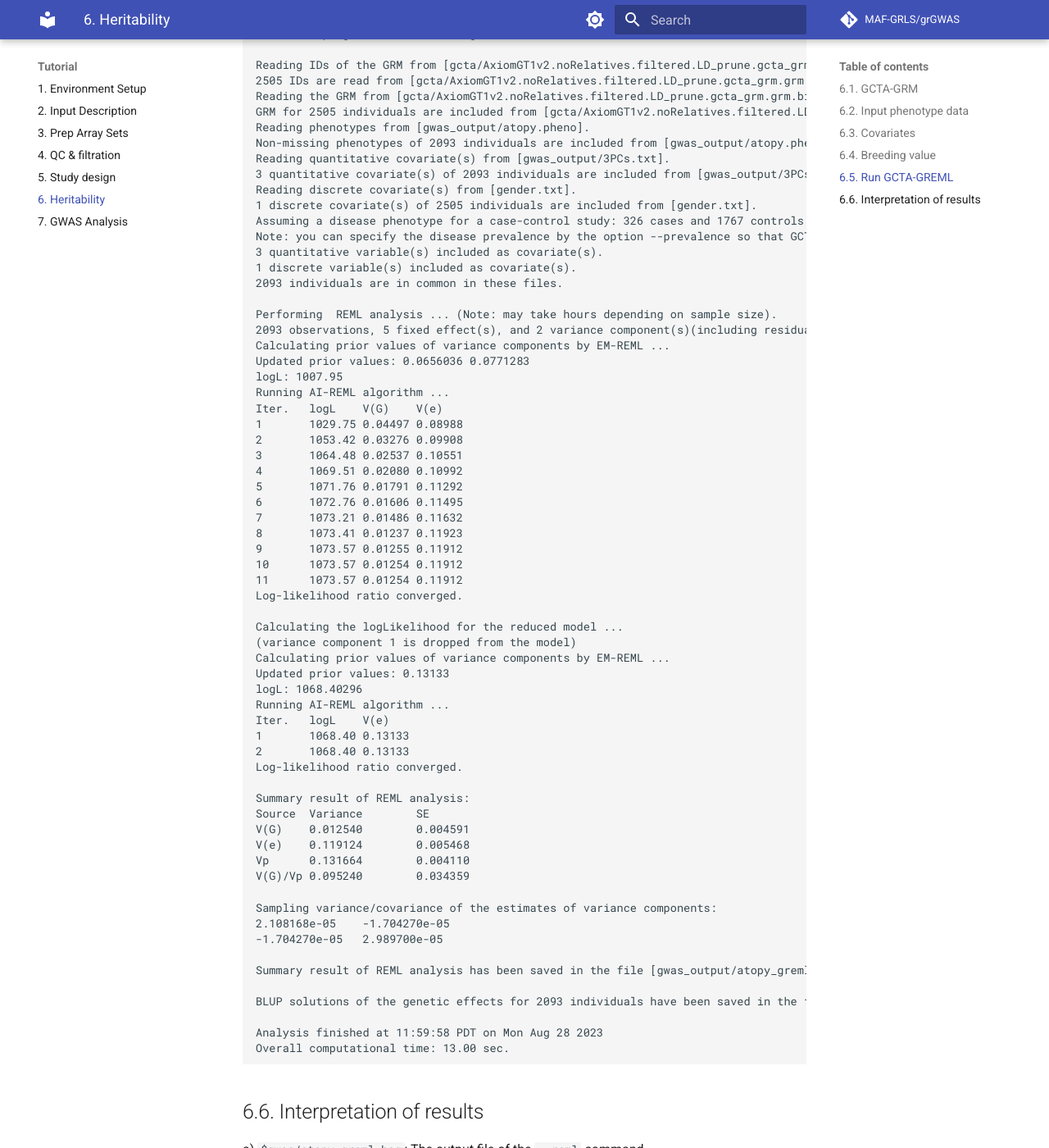
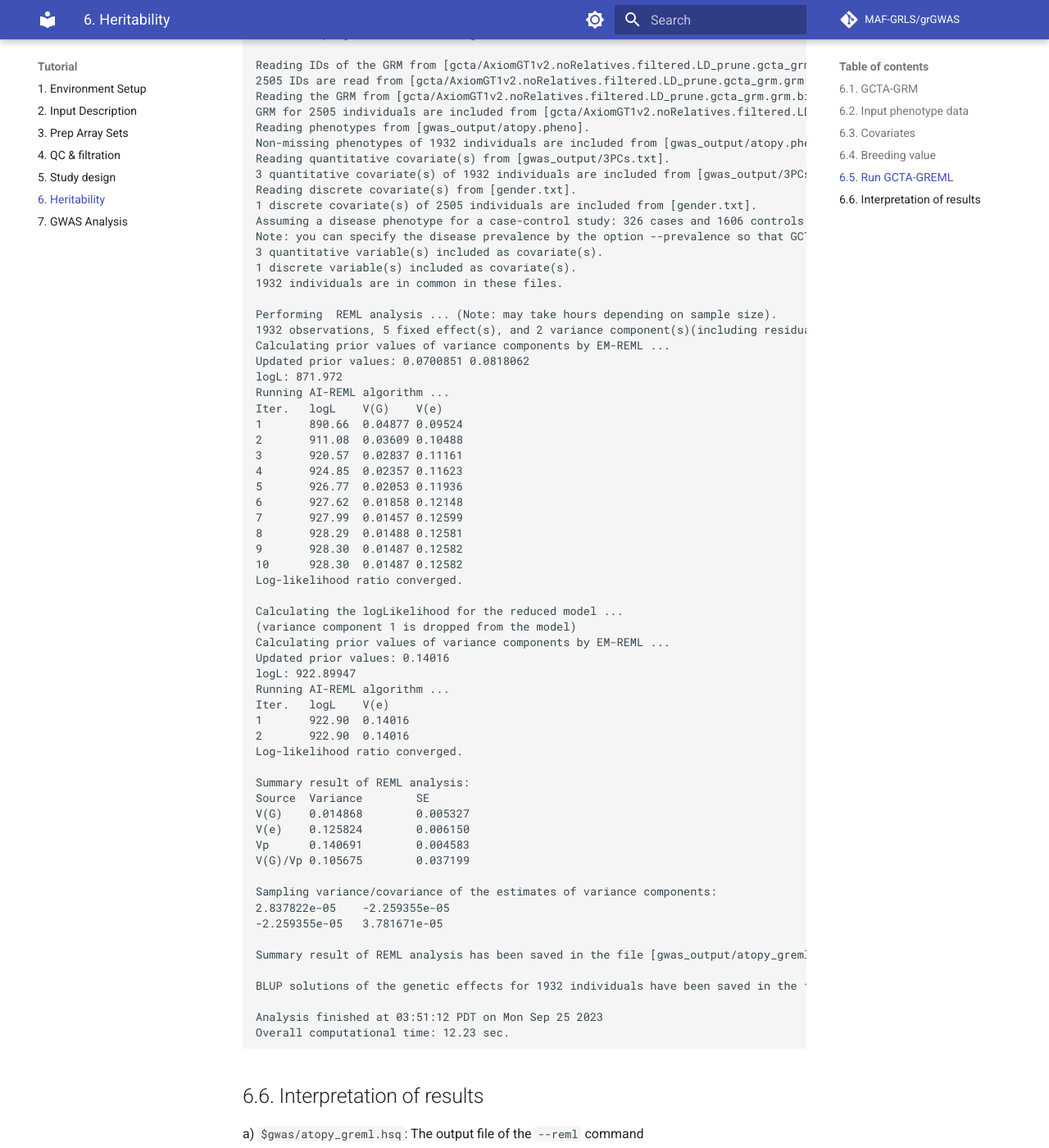
Before and after one commit to morrisanimalfoundation/grGWAS, an MkDocs documentation site: the page built from docs/6.heritability.md, in a window 1280 px wide and 1400 px high, scrolled down 2571 px. Shown: the whole window at 82% size. Built offline with MkDocs 1.6.1 and Material for MkDocs 9.7.7, drawn with Linux system fonts in a browser that asks for light colours; comment, search, counter and statistics services are not loaded; some of the changed text lies outside the part shown.

````diff
--- a/docs/6.heritability.md
+++ b/docs/6.heritability.md
@@ -72,7 +72,7 @@ Here is the ouput:
 * (C) 2010-present, Yang Lab, Westlake University
 * Please report bugs to Jian Yang <jian.yang@westlake.edu.cn>
 *******************************************************************
-Analysis started at 11:59:45 PDT on Mon Aug 28 2023.
+Analysis started at 03:51:00 PDT on Mon Sep 25 2023.
 Hostname: farm
 
 Accepted options:
@@ -92,65 +92,64 @@ Reading IDs of the GRM from [gcta/AxiomGT1v2.noRelatives.filtered.LD_prune.gcta_
 Reading the GRM from [gcta/AxiomGT1v2.noRelatives.filtered.LD_prune.gcta_grm.grm.bin].
 GRM for 2505 individuals are included from [gcta/AxiomGT1v2.noRelatives.filtered.LD_prune.gcta_grm.grm.bin].
 Reading phenotypes from [gwas_output/atopy.pheno].
-Non-missing phenotypes of 2093 individuals are included from [gwas_output/atopy.pheno].
+Non-missing phenotypes of 1932 individuals are included from [gwas_output/atopy.pheno].
 Reading quantitative covariate(s) from [gwas_output/3PCs.txt].
-3 quantitative covariate(s) of 2093 individuals are included from [gwas_output/3PCs.txt].
+3 quantitative covariate(s) of 1932 individuals are included from [gwas_output/3PCs.txt].
 Reading discrete covariate(s) from [gender.txt].
 1 discrete covariate(s) of 2505 individuals are included from [gender.txt].
-Assuming a disease phenotype for a case-control study: 326 cases and 1767 controls
+Assuming a disease phenotype for a case-control study: 326 cases and 1606 controls
 Note: you can specify the disease prevalence by the option --prevalence so that GCTA can transform the variance explained to the underlying liability scale.
 3 quantitative variable(s) included as covariate(s).
 1 discrete variable(s) included as covariate(s).
-2093 individuals are in common in these files.
+1932 individuals are in common in these files.
 
 Performing  REML analysis ... (Note: may take hours depending on sample size).
-2093 observations, 5 fixed effect(s), and 2 variance component(s)(including residual variance).
+1932 observations, 5 fixed effect(s), and 2 variance component(s)(including residual variance).
 Calculating prior values of variance components by EM-REML ...
-Updated prior values: 0.0656036 0.0771283
-logL: 1007.95
+Updated prior values: 0.0700851 0.0818062
+logL: 871.972
 Running AI-REML algorithm ...
 Iter.   logL    V(G)    V(e)
-1       1029.75 0.04497 0.08988
-2       1053.42 0.03276 0.09908
-3       1064.48 0.02537 0.10551
-4       1069.51 0.02080 0.10992
-5       1071.76 0.01791 0.11292
-6       1072.76 0.01606 0.11495
-7       1073.21 0.01486 0.11632
-8       1073.41 0.01237 0.11923
-9       1073.57 0.01255 0.11912
-10      1073.57 0.01254 0.11912
-11      1073.57 0.01254 0.11912
+1       890.66  0.04877 0.09524
+2       911.08  0.03609 0.10488
+3       920.57  0.02837 0.11161
+4       924.85  0.02357 0.11623
+5       926.77  0.02053 0.11936
+6       927.62  0.01858 0.12148
+7       927.99  0.01457 0.12599
+8       928.29  0.01488 0.12581
+9       928.30  0.01487 0.12582
+10      928.30  0.01487 0.12582
 Log-likelihood ratio converged.
 
 Calculating the logLikelihood for the reduced model ...
 (variance component 1 is dropped from the model)
 Calculating prior values of variance components by EM-REML ...
-Updated prior values: 0.13133
-logL: 1068.40296
+Updated prior values: 0.14016
+logL: 922.89947
 Running AI-REML algorithm ...
 Iter.   logL    V(e)
-1       1068.40 0.13133
-2       1068.40 0.13133
+1       922.90  0.14016
+2       922.90  0.14016
 Log-likelihood ratio converged.
 
 Summary result of REML analysis:
 Source  Variance        SE
-V(G)    0.012540        0.004591
-V(e)    0.119124        0.005468
-Vp      0.131664        0.004110
-V(G)/Vp 0.095240        0.034359
+V(G)    0.014868        0.005327
+V(e)    0.125824        0.006150
+Vp      0.140691        0.004583
+V(G)/Vp 0.105675        0.037199
 
 Sampling variance/covariance of the estimates of variance components:
-2.108168e-05    -1.704270e-05
--1.704270e-05   2.989700e-05
+2.837822e-05    -2.259355e-05
+-2.259355e-05   3.781671e-05
 
 Summary result of REML analysis has been saved in the file [gwas_output/atopy_greml.hsq].
 
-BLUP solutions of the genetic effects for 2093 individuals have been saved in the file [gwas_output/atopy_greml.indi.blp].
+BLUP solutions of the genetic effects for 1932 individuals have been saved in the file [gwas_output/atopy_greml.indi.blp].
 
-Analysis finished at 11:59:58 PDT on Mon Aug 28 2023
-Overall computational time: 13.00 sec.
+Analysis finished at 03:51:12 PDT on Mon Sep 25 2023
+Overall computational time: 12.23 sec.
 ```
 
 
````
Also changed, not shown: other parts of docs/6.heritability.md (+1 -1 lines), docs/5.pheno.md (+17 -15 lines), docs/7.gwas.md (+6 -6 lines).
